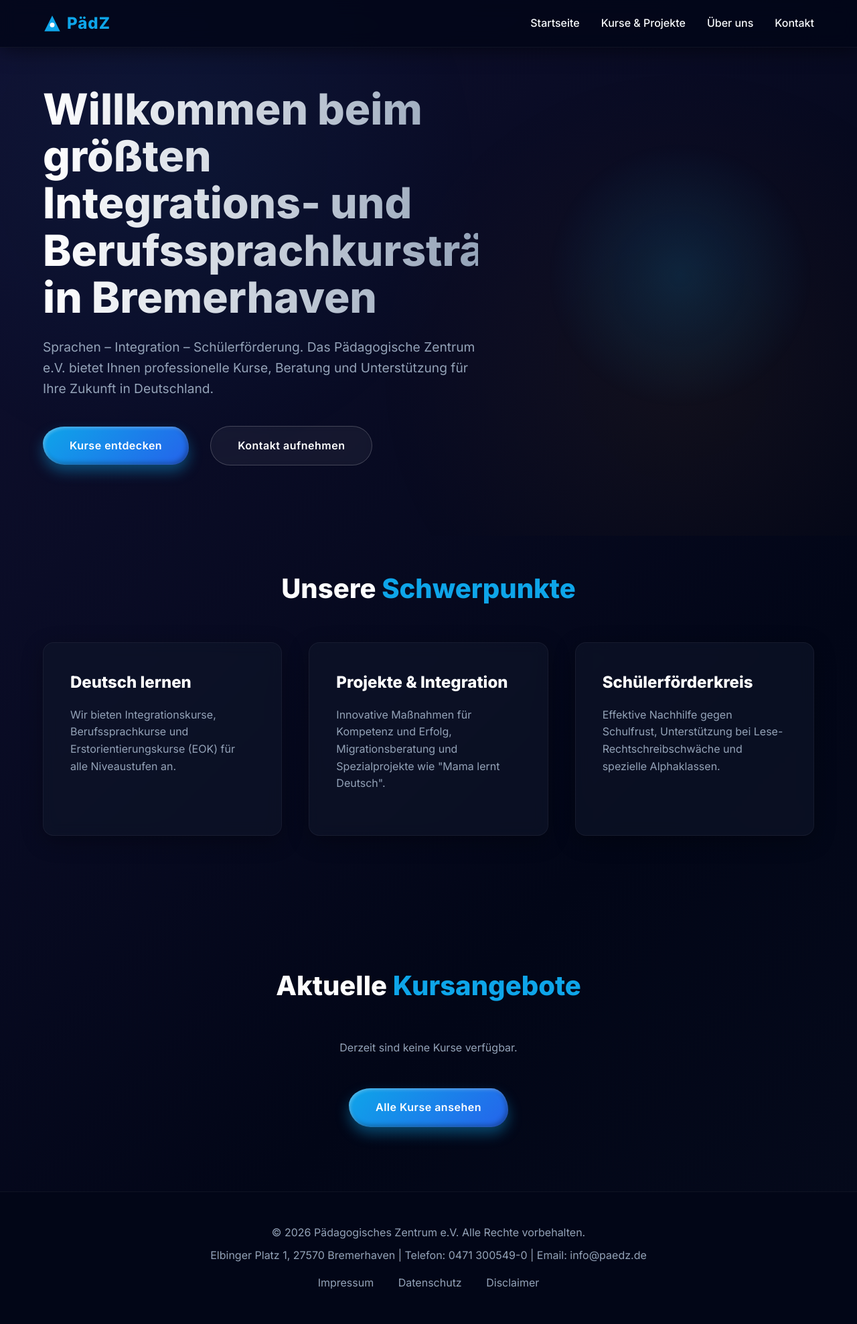
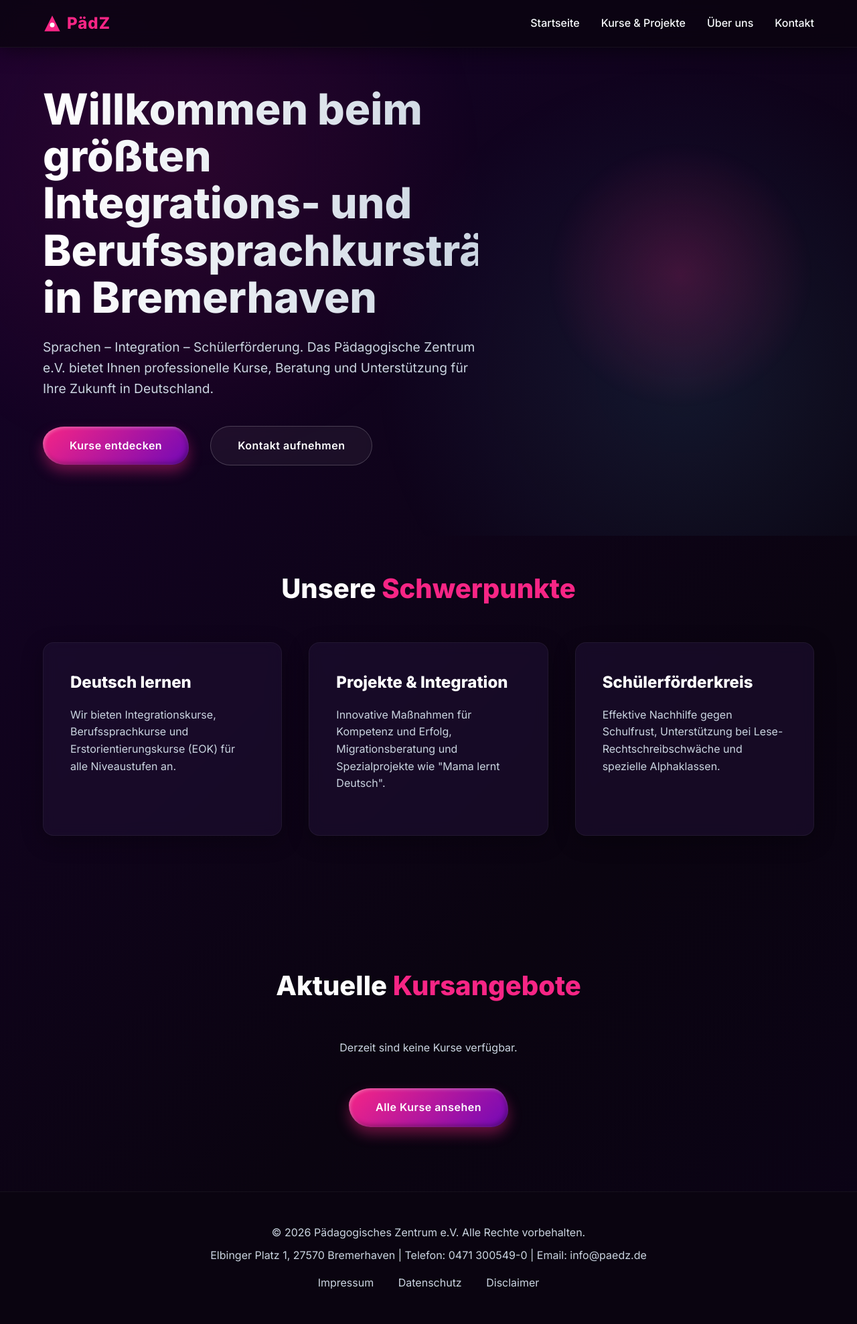
Before and after one commit to emlotphi-design/mysite, a Django app: page / in a window 1280 px wide. Shown: the whole page at 67% size. Run offline with Django 5.2, Linux system fonts and the light colour scheme; data that the repository does not hold is empty; some libraries are stand-ins or nearby versions.

Commit message:
change background color

```diff
--- a/static/css/style.css
+++ b/static/css/style.css
@@ -1,10 +1,14 @@
 :root {
-    --primary-color: #0ea5e9; /* Cyan */
-    --secondary-color: #f59e0b; /* Amber */
-    --bg-dark: #020617; /* Very dark slate */
-    --bg-card: rgba(15, 23, 42, 0.6); /* Translucent slate */
+    --primary-color: #f72585;
+    /* Neon Pink */
+    --secondary-color: #4cc9f0;
+    /* Neon Blue */
+    --bg-dark: #0a0410;
+    /* Very dark violet */
+    --bg-card: rgba(30, 15, 50, 0.6);
+    /* Translucent violet */
     --text-color: #f8fafc;
-    --text-muted: #94a3b8;
+    --text-muted: #cbd5e1;
     --border-radius: 16px;
     --transition: all 0.4s cubic-bezier(0.4, 0, 0.2, 1);
 }
@@ -17,19 +21,28 @@
 
 /* Cinematic Animated Background */
 @keyframes cinematicBg {
-    0% { background-position: 0% 50%; }
-    50% { background-position: 100% 50%; }
-    100% { background-position: 0% 50%; }
+    0% {
+        background-position: 0% 50%;
+    }
+
+    50% {
+        background-position: 100% 50%;
+    }
+
+    100% {
+        background-position: 0% 50%;
+    }
 }
 
 body {
     font-family: 'Inter', 'Roboto', sans-serif;
     line-height: 1.6;
     color: var(--text-color);
-    background: linear-gradient(-45deg, #0f172a, #020617, #1e1b4b, #0f172a);
+    background: linear-gradient(-45deg, #10002b, #0a0410, #240046, #0a0410);
     background-size: 400% 400%;
     animation: cinematicBg 20s ease infinite;
-    direction: ltr; /* Changed to LTR */
+    direction: ltr;
+    /* Changed to LTR */
     min-height: 100vh;
     overflow-x: hidden;
 }
@@ -38,16 +51,19 @@ body {
 body::before {
     content: '';
     position: fixed;
-    top: 0; left: 0; width: 100vw; height: 100vh;
-    background: radial-gradient(circle at 20% 30%, rgba(14, 165, 233, 0.05) 0%, transparent 40%),
-                radial-gradient(circle at 80% 70%, rgba(245, 158, 11, 0.05) 0%, transparent 40%);
+    top: 0;
+    left: 0;
+    width: 100vw;
+    height: 100vh;
+    background: radial-gradient(circle at 20% 30%, rgba(247, 37, 133, 0.1) 0%, transparent 40%),
+        radial-gradient(circle at 80% 70%, rgba(76, 201, 240, 0.1) 0%, transparent 40%);
     pointer-events: none;
     z-index: -1;
 }
 
 /* Header & Nav */
 header {
-    background-color: rgba(2, 6, 23, 0.8);
+    background-color: rgba(10, 4, 16, 0.8);
     backdrop-filter: blur(12px);
     -webkit-backdrop-filter: blur(12px);
     position: sticky;
@@ -104,7 +120,8 @@ nav a::after {
     box-shadow: 0 0 10px var(--primary-color);
 }
 
-nav a:hover::after, nav a.active::after {
+nav a:hover::after,
+nav a.active::after {
     width: 100%;
 }
 
@@ -124,7 +141,7 @@ nav a:hover::after, nav a.active::after {
     right: 5%;
     width: 400px;
     height: 400px;
-    background: radial-gradient(circle, rgba(14,165,233,0.15) 0%, transparent 70%);
+    background: radial-gradient(circle, rgba(247, 37, 133, 0.2) 0%, transparent 70%);
     transform: translateY(-50%);
     z-index: -1;
 }
@@ -154,9 +171,17 @@ nav a:hover::after, nav a.active::after {
 
 /* Liquid Volume Buttons */
 @keyframes liquidMorph {
-    0% { border-radius: 40px 60px 60px 40px / 60px 40px 60px 40px; }
-    50% { border-radius: 60px 40px 40px 60px / 40px 60px 40px 60px; }
-    100% { border-radius: 40px 60px 60px 40px / 60px 40px 60px 40px; }
+    0% {
+        border-radius: 40px 60px 60px 40px / 60px 40px 60px 40px;
+    }
+
+    50% {
+        border-radius: 60px 40px 40px 60px / 40px 60px 40px 60px;
+    }
+
+    100% {
+        border-radius: 40px 60px 60px 40px / 60px 40px 60px 40px;
+    }
 }
 
 .btn {
@@ -177,13 +202,13 @@ nav a:hover::after, nav a.active::after {
 }
 
 .btn-liquid {
-    background: linear-gradient(135deg, #0ea5e9, #2563eb);
+    background: linear-gradient(135deg, #f72585, #7209b7);
     color: white;
     /* Volume effect using multiple shadows */
     box-shadow:
         inset 2px 2px 5px rgba(255, 255, 255, 0.3),
         inset -3px -3px 7px rgba(0, 0, 0, 0.3),
-        0 10px 20px rgba(14, 165, 233, 0.4);
+        0 10px 20px rgba(247, 37, 133, 0.4);
     animation: liquidMorph 4s ease-in-out infinite;
 }
 
@@ -194,7 +219,7 @@ nav a:hover::after, nav a.active::after {
     left: -50%;
     width: 200%;
     height: 200%;
-    background: radial-gradient(circle, rgba(255,255,255,0.2) 0%, transparent 60%);
+    background: radial-gradient(circle, rgba(255, 255, 255, 0.2) 0%, transparent 60%);
     transform: scale(0);
     transition: transform 0.5s ease-out;
     z-index: -1;
@@ -205,7 +230,7 @@ nav a:hover::after, nav a.active::after {
     box-shadow:
         inset 2px 2px 5px rgba(255, 255, 255, 0.4),
         inset -3px -3px 7px rgba(0, 0, 0, 0.2),
-        0 15px 25px rgba(14, 165, 233, 0.6);
+        0 15px 25px rgba(247, 37, 133, 0.6);
 }
 
 .btn-liquid:hover::before {
@@ -218,7 +243,8 @@ nav a:hover::after, nav a.active::after {
     border: 1px solid rgba(255, 255, 255, 0.2);
     border-radius: 30px;
     backdrop-filter: blur(5px);
-    margin-left: 1rem; /* Changed to margin-left for LTR */
+    margin-left: 1rem;
+    /* Changed to margin-left for LTR */
 }
 
 .btn-outline:hover {
@@ -268,17 +294,19 @@ nav a:hover::after, nav a.active::after {
 .card::before {
     content: '';
     position: absolute;
-    top: 0; left: -100%;
-    width: 50%; height: 100%;
-    background: linear-gradient(90deg, transparent, rgba(255,255,255,0.05), transparent);
+    top: 0;
+    left: -100%;
+    width: 50%;
+    height: 100%;
+    background: linear-gradient(90deg, transparent, rgba(255, 255, 255, 0.05), transparent);
     transform: skewX(-20deg);
     transition: 0.5s;
 }
 
 .card:hover {
     transform: translateY(-10px) scale(1.02);
-    border-color: rgba(14, 165, 233, 0.3);
-    box-shadow: 0 15px 40px rgba(0, 0, 0, 0.5), 0 0 20px rgba(14, 165, 233, 0.1);
+    border-color: rgba(247, 37, 133, 0.4);
+    box-shadow: 0 15px 40px rgba(0, 0, 0, 0.5), 0 0 20px rgba(247, 37, 133, 0.2);
 }
 
 .card:hover::before {
@@ -298,13 +326,13 @@ nav a:hover::after, nav a.active::after {
 
 .level-badge {
     display: inline-block;
-    background: rgba(14, 165, 233, 0.2);
+    background: rgba(247, 37, 133, 0.2);
     color: var(--primary-color);
     padding: 0.4rem 1rem;
     border-radius: 20px;
     font-weight: 600;
     font-size: 0.85rem;
-    border: 1px solid rgba(14, 165, 233, 0.3);
+    border: 1px solid rgba(247, 37, 133, 0.4);
     margin-bottom: 1.5rem;
 }
 
@@ -351,7 +379,7 @@ nav a:hover::after, nav a.active::after {
 .form-control:focus {
     outline: none;
     border-color: var(--primary-color);
-    box-shadow: 0 0 0 4px rgba(14, 165, 233, 0.15);
+    box-shadow: 0 0 0 4px rgba(247, 37, 133, 0.2);
     background-color: rgba(0, 0, 0, 0.4);
 }
 
@@ -381,7 +409,7 @@ textarea.form-control {
 
 /* Footer */
 footer {
-    background-color: #020617;
+    background-color: #0a0410;
     color: var(--text-muted);
     text-align: center;
     padding: 3rem 5%;
@@ -409,6 +437,7 @@ footer {
         opacity: 0;
         transform: translateY(40px);
     }
+
     to {
         opacity: 1;
         transform: translateY(0);
@@ -419,7 +448,13 @@ footer {
     .hero h1 {
         font-size: 2.8rem;
     }
+
     nav ul {
         display: none;
     }
 }
+
+body {
+    background-color: #7c3aed;
+    color: white;
+}
```
